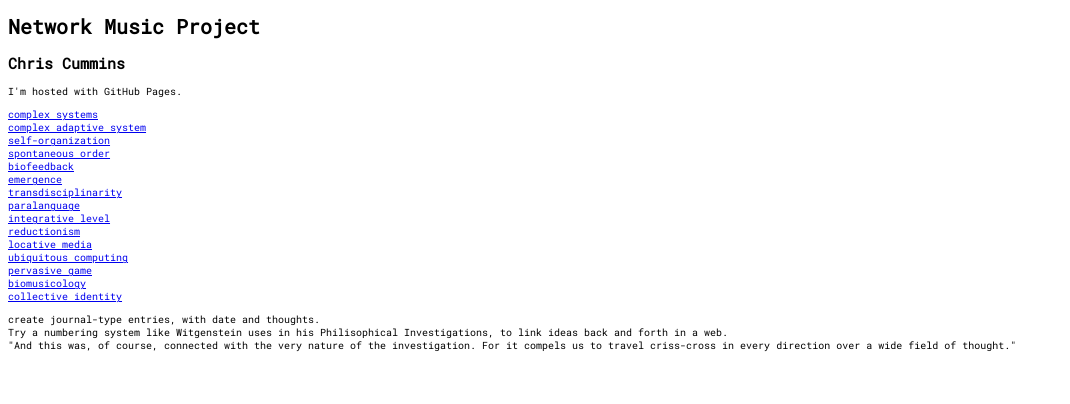
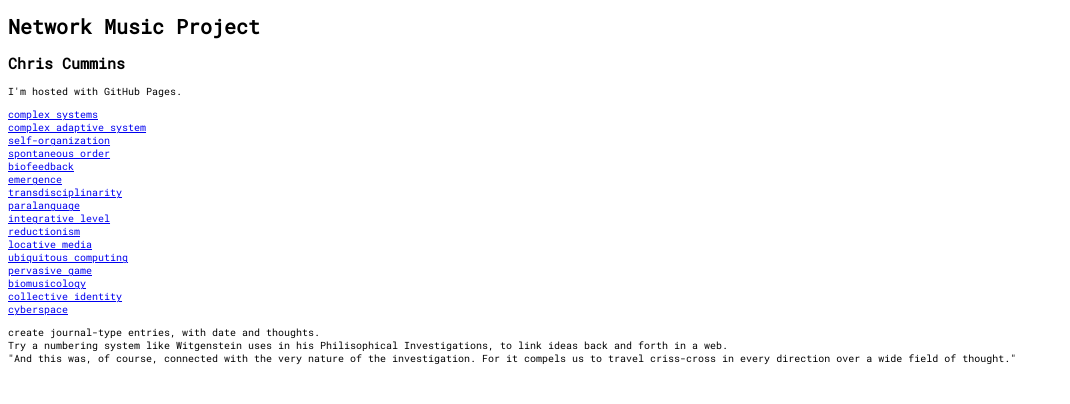
Before and after one commit to ccsounds/ccsounds.github.io, a plain HTML site: page index.html in a window 1280 px wide. Shown: the whole page, without its empty margins (0-1070 px from the left). Drawn offline with Linux system fonts and the light colour scheme.

Commit message:
Update index.html

```diff
--- a/index.html
+++ b/index.html
@@ -40,6 +40,8 @@
         <br>
         <a href="https://en.wikipedia.org/wiki/Collective_identity">collective identity</a>
         <br>
+        <a href="https://en.wikipedia.org/wiki/Cyberspace">cyberspace</a>
+        <br>
 
         <p>create journal-type entries, with date and thoughts. <br>
             Try a numbering system like Witgenstein uses in his Philisophical Investigations, to link ideas back and forth in a web. <br>
```
